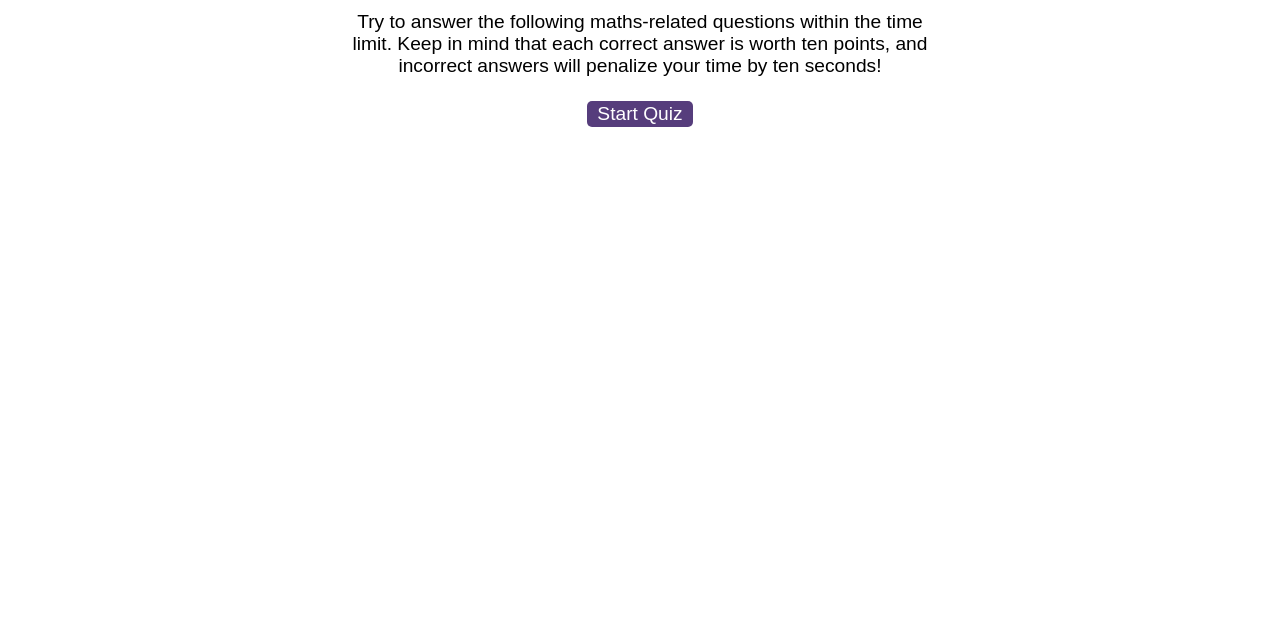
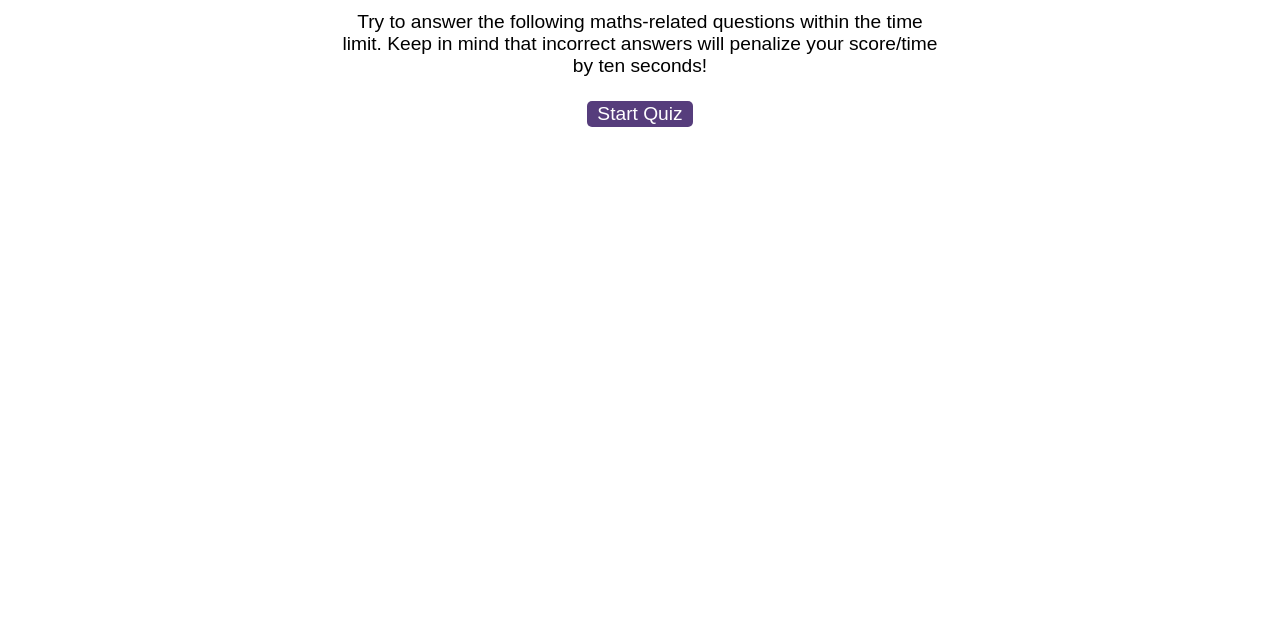
Before and after one commit to cl-lee/timed-quiz-challenge, a plain HTML site: page index.html in a window 1280 px wide. Shown: the part 159-800 px from the top of the page. Drawn offline with Linux system fonts and the light colour scheme.

Commit message:
updated start screen text

```diff
--- a/index.html
+++ b/index.html
@@ -19,8 +19,8 @@
         <h1>Maths Quiz Challenge</h1>
         <p>
           Try to answer the following maths-related questions within the time
-          limit. Keep in mind that each correct answer is worth ten points, and incorrect answers will penalize your
-          time by ten seconds!
+          limit. Keep in mind that incorrect answers will penalize your
+          score/time by ten seconds!
         </p>
         <button id="start">Start Quiz</button>
       </div>
```
